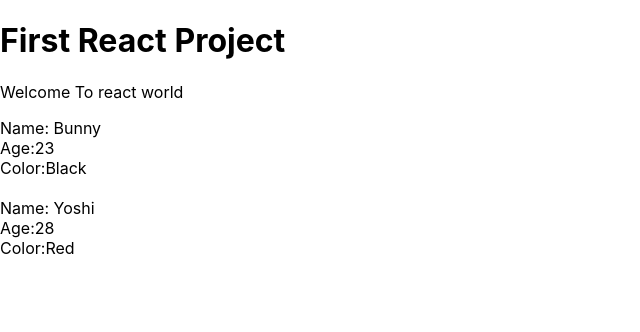
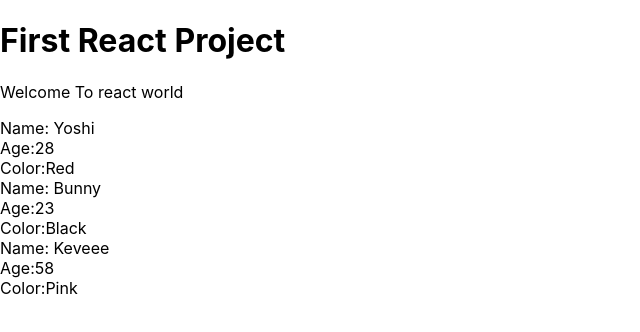
Before and after one commit to aniketbumbc/React--App, a React (Create React App) app: page / in a window 1280 px wide. Shown: the top 332 px of the page, without its empty margins (0-640 px from the left). Built offline with nearby package versions, Linux system fonts and the light colour scheme.

Commit message:
render list in react

```diff
--- a/src/App.js
+++ b/src/App.js
@@ -5,13 +5,19 @@
 
 
 class App extends Component{
+  state ={
+    ninjas:[
+      {Name: "Yoshi", Age:"28",Color:"Red" ,id:1},
+      {Name: "Bunny",Age:"23", Color:"Black",id:2},
+      {Name: "Keveee", Age:"58",Color:"Pink",id:3}
+    ]
+  }
   render(){
   return(
     <div className="App">
     <h1>First React Project</h1>
     <p>Welcome To react world</p>
-    <Ninjas Name= "Bunny" Age="23" Color="Black"/>  <br/>
-    <Ninjas Name= "Yoshi" Age="28" Color="Red"/>
+    <Ninjas ninjas={this.state.ninjas}/>  <br/>
     </div>
   );
 }
--- a/src/Ninjas.js
+++ b/src/Ninjas.js
@@ -1,14 +1,28 @@
 import React, { Component } from 'react';
 class Ninjas extends Component{
     render(){
-        console.log(this.props);
-        const {Name,Age,Color} = this.props;
+
+        const ninjas = this.props.ninjas;
+
+        console.log("log here", ninjas);
+
+
+
+        const ninjasList = ninjas.map(ninja=>{
+            return (
+            <div className="ninjas" key={ninja.id}>
+            <div>Name: {ninja.Name}</div>
+            <div>Age:{ninja.Age}</div>
+            <div>Color:{ninja.Color} </div>
+            </div>
+            )
+        })
         return(
-            <div className="ninjas">
-    <div>Name: {Name}</div>
-        <div>Age:{Age}</div>
-            <div>Color:{Color}</div>
+            <div>
+                {ninjasList}
             </div>
+
+
         )
     }
 }
```
